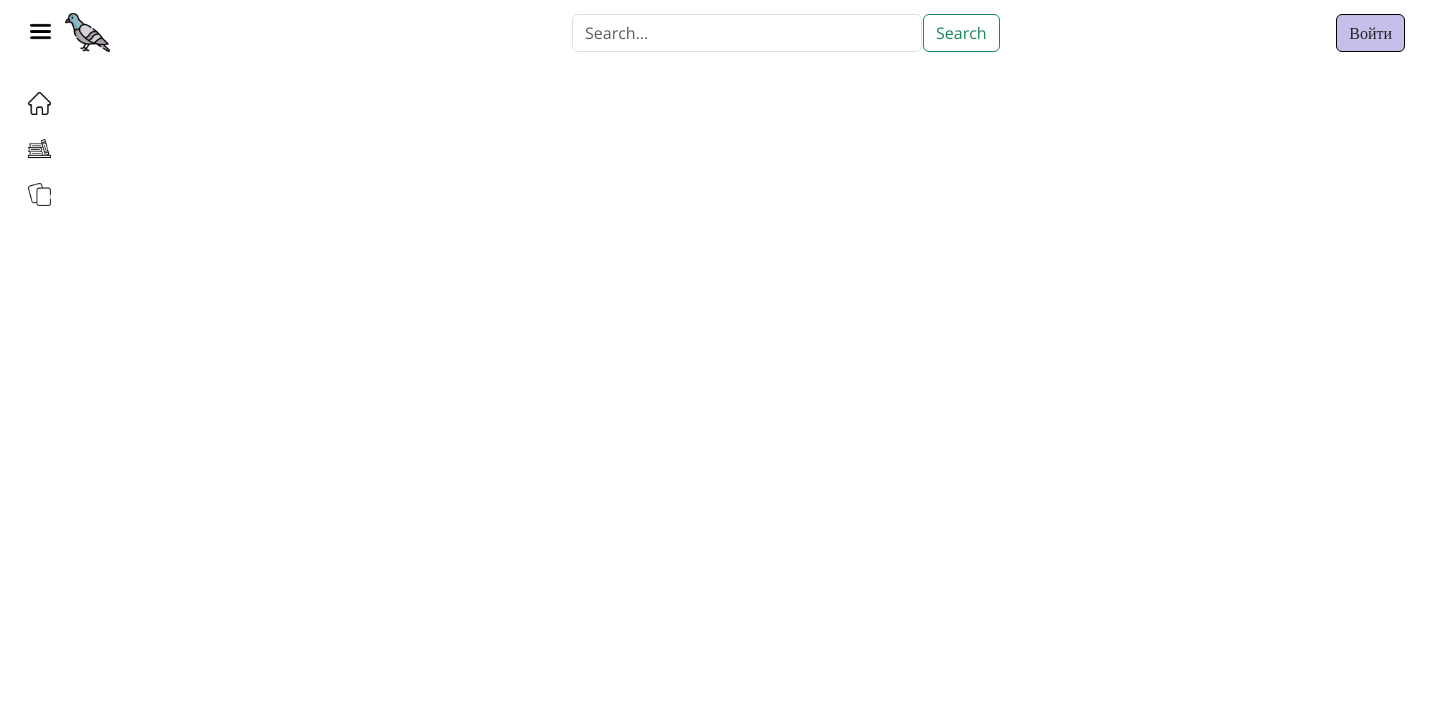
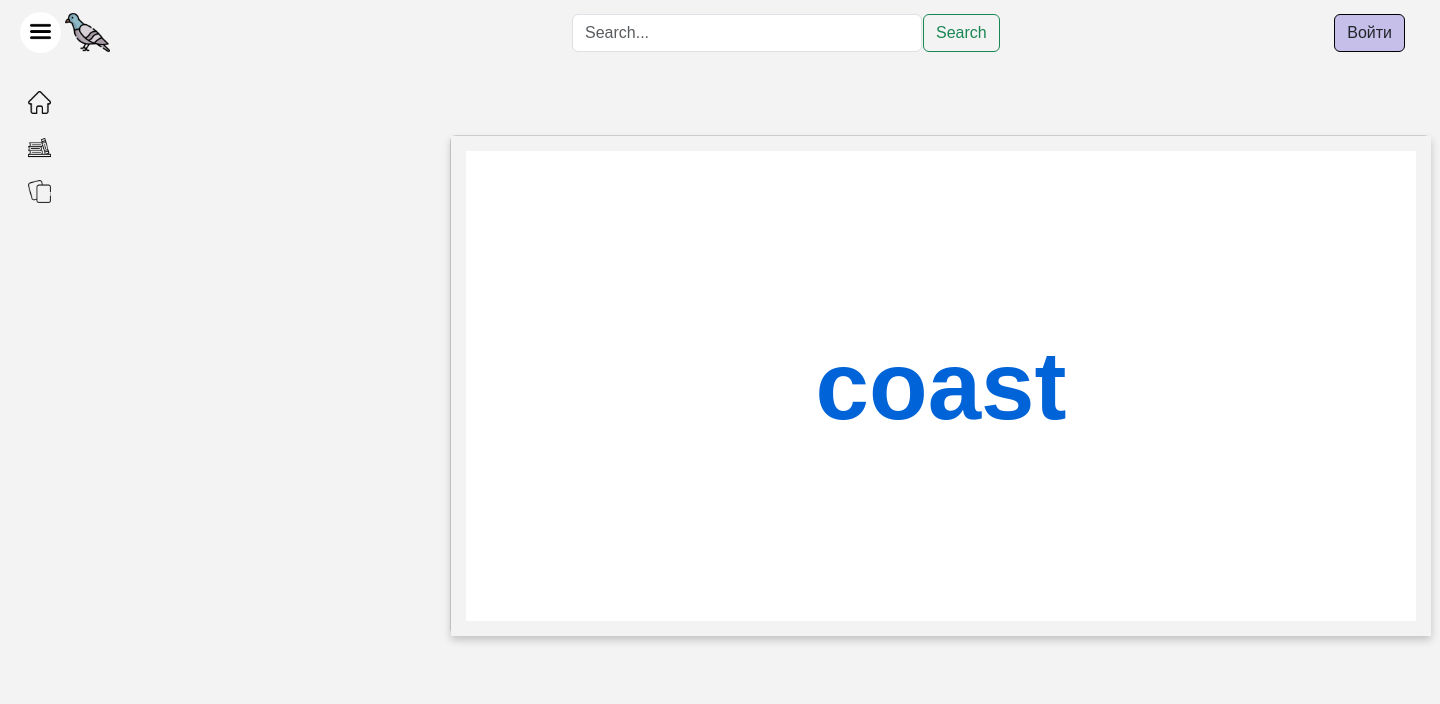
Before and after one commit to DerepaskoGit/Ecardsss, a Django app: page /food/ in a window 1440 px wide. Shown: the top 704 px of the page. Run offline with Django 5.2, Linux system fonts and the light colour scheme.

Commit message:
animations cards

```diff
--- a/Users/static/Users/css/food.css
+++ b/Users/static/Users/css/food.css
@@ -0,0 +1,45 @@
+body {
+    font-family: sans-serif;
+    background-color: #f3f3f3;
+}
+
+main {
+    padding: 70px 450px;
+}
+
+.card-container {
+    perspective: 1000px; /* Задает перспективу для 3D эффекта */
+    width: 980px;
+    height: 500px;
+}
+
+.card {
+    width: 100%;
+    height: 100%;
+    transform-style: preserve-3d;
+    transform-origin: center;
+    transition: transform 0.6s;
+    position: relative;
+}
+
+.card-front-btn,
+.card-back-btn {
+    position: absolute;
+    width: 980px;
+    height: 500px;
+    backface-visibility: hidden; /* Скрывает обратную сторону */
+    display: flex;
+    align-items: center;
+    justify-content: center;
+    font-size: 96px;
+    font-weight: 700;
+    color: #0063d7;
+    background-color: #ffffff;
+    border: 15px solid #f3f3f3;
+    box-shadow: 0 4px 8px rgba(0, 0, 0, 0.2);
+}
+
+.card-back-btn {
+    background-color: #ffffff;
+    transform: rotateX(180deg); /* Поворачиваем оборотную сторону */
+}
--- a/Users/static/Users/css/library.css
+++ b/Users/static/Users/css/library.css
@@ -246,16 +246,6 @@
     border: 0.5px solid black;
 }
 
-.modal-dr-menu-open {
-    background-color: #c5bfe9;
-    border: 0.5px solid black;
-}
-
-.modal_register {
-    width: 482px;
-    padding-top: 100px;
-}
-
 .form {
     margin-left: 110px;
 }
--- a/Users/static/Users/js/script.js
+++ b/Users/static/Users/js/script.js
@@ -58,3 +58,13 @@
       }
     });
   };
+
+const card = document.querySelector('.card');
+let isFlipped = false;
+let rotation = 0;
+
+card.addEventListener('click', () => {
+  rotation += 180; // Увеличиваем угол поворота на 180 градусов
+  card.style.transform = `rotateX(${rotation}deg)`;
+  isFlipped = !isFlipped;
+});
--- a/Users/templates/Users/food.html
+++ b/Users/templates/Users/food.html
@@ -1,7 +1,19 @@
 {% extends 'base.html' %}
 {% load static %}
 {% block content %}
+<link rel="stylesheet" href="{% static 'Users/css/food.css' %}">
 
-
+<main>
+    <div class="card-container">
+        <div class="card">
+            <button class="card-front-btn">
+                coast
+            </button>
+            <button class="card-back-btn">
+                берег
+            </button>
+        </div>
+    </div>
+</main>
 
 {% endblock %}
--- a/templates/base.html
+++ b/templates/base.html
@@ -28,7 +28,7 @@
           </button>
 
           <div class="logo">
-            <a href="#"><img class="logo-img" src="{% static 'Users/images/logo.png' %}" alt=""></a>
+            <a href="{% url 'users_library' %}"><img class="logo-img" src="{% static 'Users/images/logo.png' %}" alt=""></a>
           </div>
 
         </div>
```
Also changed, not shown: db.sqlite3.
